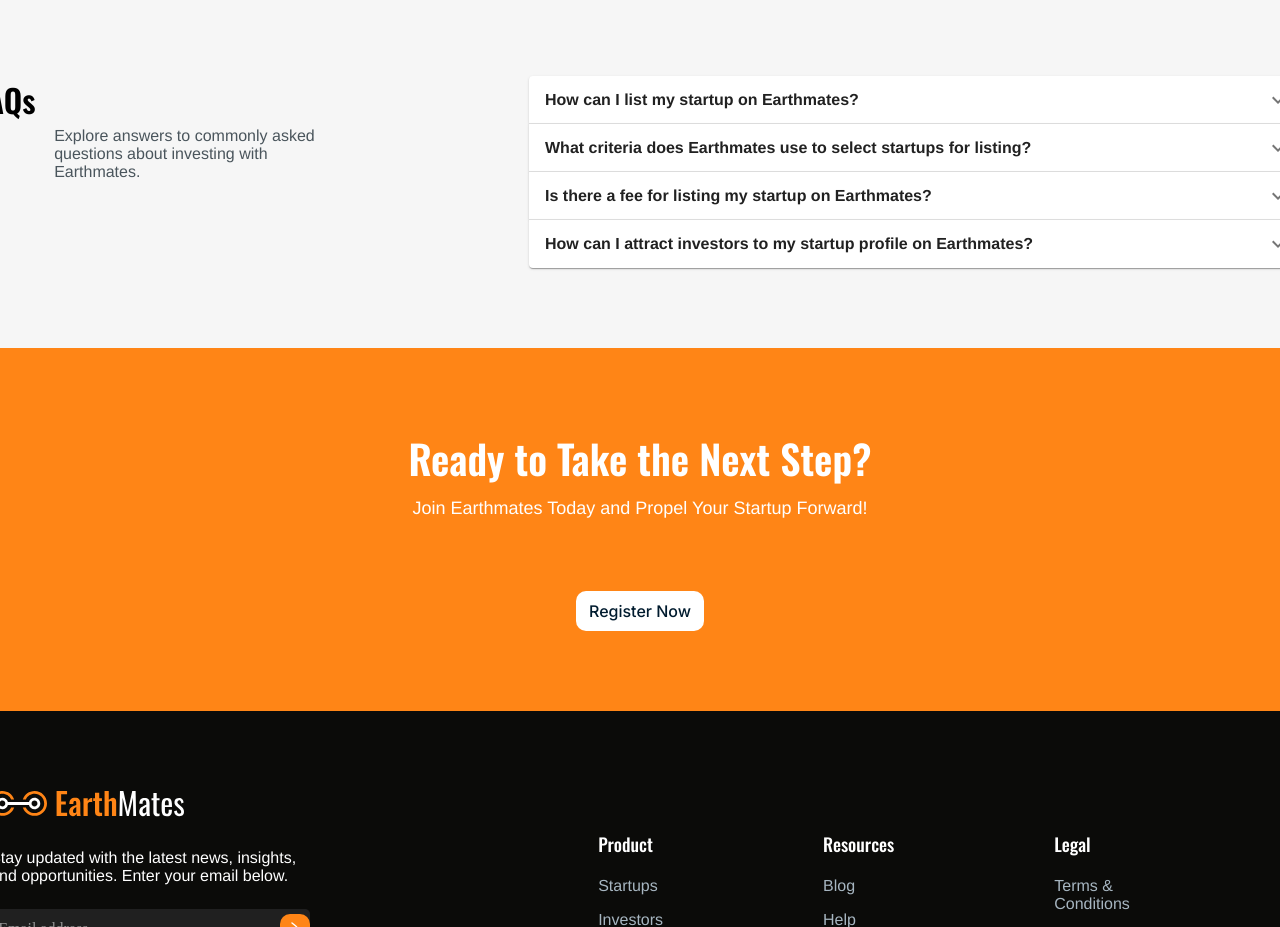
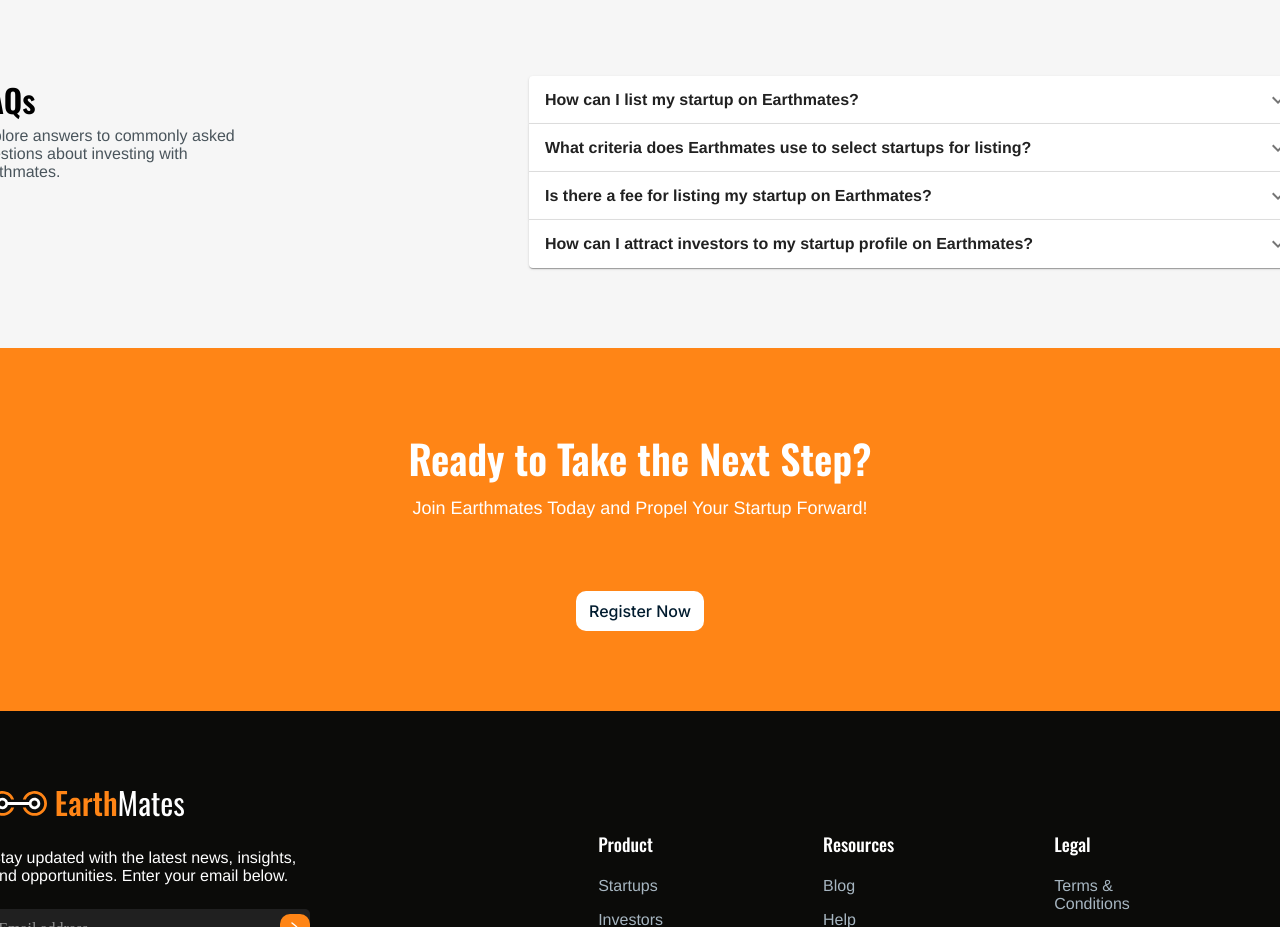
Before and after one commit to earthmates/earthmates.github.io, a React (Vite) app: page /startups in a window 1280 px wide. Shown: the part 3820-4747 px from the top of the page. Built offline with nearby package versions, Linux system fonts and the light colour scheme.

Commit message:
faq titlebox alignment repaired!

```diff
--- a/src/components/investors/investors.module.scss
+++ b/src/components/investors/investors.module.scss
@@ -364,7 +364,7 @@
     font-size: 1em;
     font-weight: 300;
     color: #4a555c;
-    margin: 0 5em;
+
     @media (min-width: $mobile-width) {
       width: 50%;
     }
--- a/src/components/startups/startups.module.scss
+++ b/src/components/startups/startups.module.scss
@@ -489,7 +489,7 @@
     font-size: 1em;
     font-weight: 300;
     color: #4a555c;
-    margin: 0 5em;
+
     @media (min-width: $mobile-width) {
       width: 50%;
     }
```
